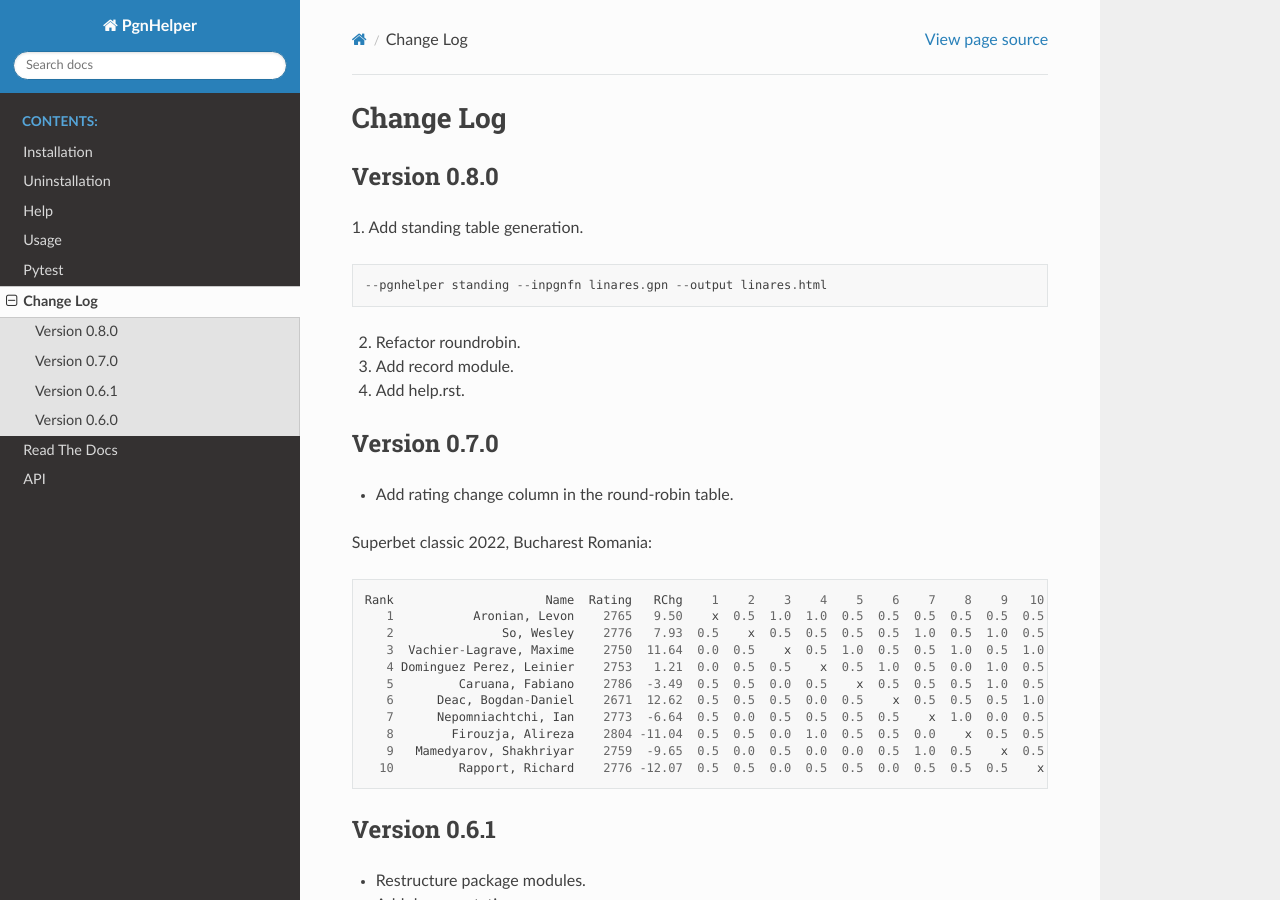
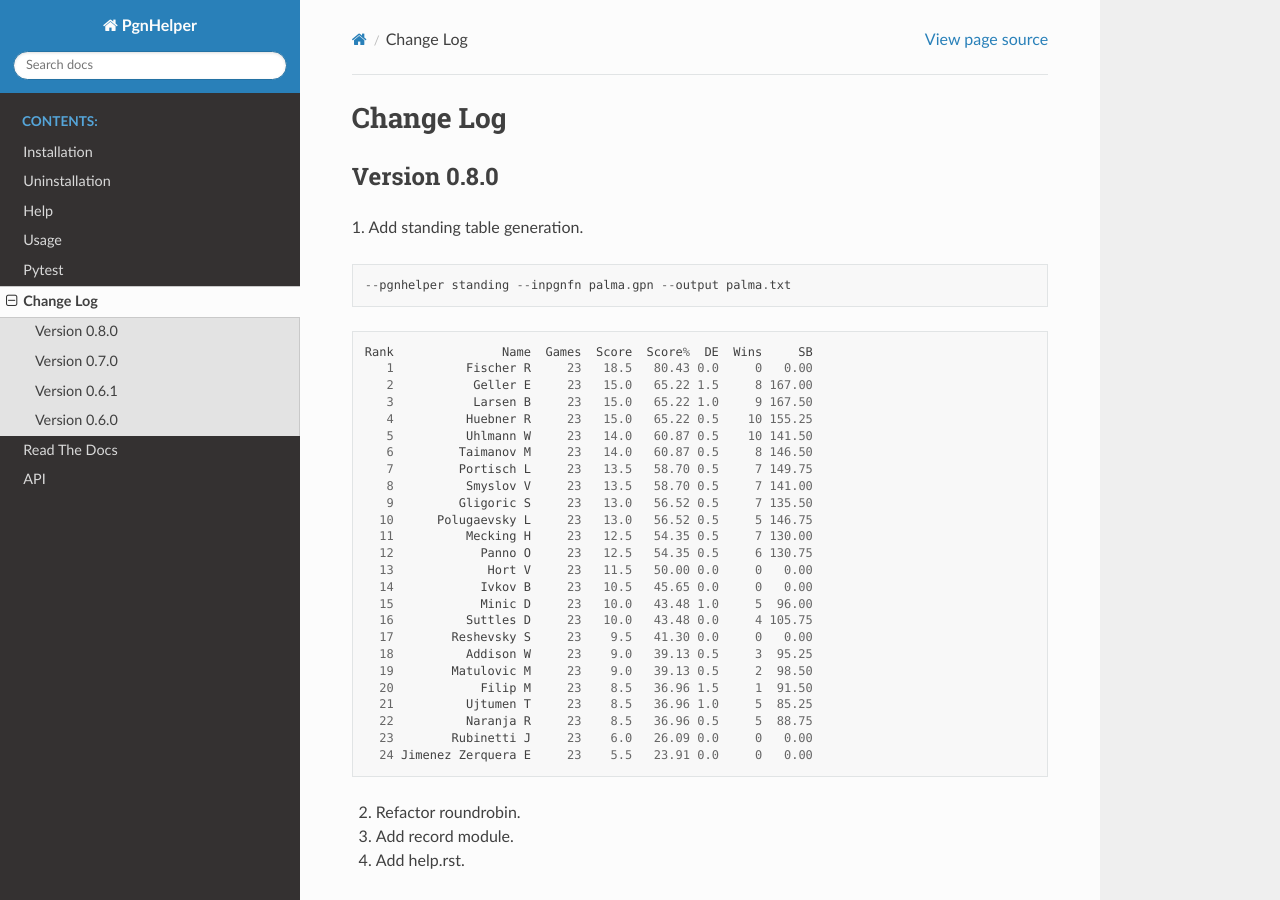
Before and after one commit to fsmosca/pgnhelper, a Sphinx documentation site: the page built from docs/changelog.rst, in a window 1280 px wide and 900 px high. Built offline with Sphinx 7.4.7 and the Read the Docs theme 2.0.0, drawn with Linux system fonts in a browser that asks for light colours.

Commit message:
Update changelog.rst

```diff
--- a/docs/changelog.rst
+++ b/docs/changelog.rst
@@ -7,7 +7,35 @@
 1. Add standing table generation.
 ::
 
-   --pgnhelper standing --inpgnfn linares.gpn --output linares.html
+   --pgnhelper standing --inpgnfn palma.gpn --output palma.txt
+
+::
+
+   Rank               Name  Games  Score  Score%  DE  Wins     SB
+      1          Fischer R     23   18.5   80.43 0.0     0   0.00
+      2           Geller E     23   15.0   65.22 1.5     8 167.00
+      3           Larsen B     23   15.0   65.22 1.0     9 167.50
+      4          Huebner R     23   15.0   65.22 0.5    10 155.25
+      5          Uhlmann W     23   14.0   60.87 0.5    10 141.50
+      6         Taimanov M     23   14.0   60.87 0.5     8 146.50
+      7         Portisch L     23   13.5   58.70 0.5     7 149.75
+      8          Smyslov V     23   13.5   58.70 0.5     7 141.00
+      9         Gligoric S     23   13.0   56.52 0.5     7 135.50
+     10      Polugaevsky L     23   13.0   56.52 0.5     5 146.75
+     11          Mecking H     23   12.5   54.35 0.5     7 130.00
+     12            Panno O     23   12.5   54.35 0.5     6 130.75
+     13             Hort V     23   11.5   50.00 0.0     0   0.00
+     14            Ivkov B     23   10.5   45.65 0.0     0   0.00
+     15            Minic D     23   10.0   43.48 1.0     5  96.00
+     16          Suttles D     23   10.0   43.48 0.0     4 105.75
+     17        Reshevsky S     23    9.5   41.30 0.0     0   0.00
+     18          Addison W     23    9.0   39.13 0.5     3  95.25
+     19        Matulovic M     23    9.0   39.13 0.5     2  98.50
+     20            Filip M     23    8.5   36.96 1.5     1  91.50
+     21          Ujtumen T     23    8.5   36.96 1.0     5  85.25
+     22          Naranja R     23    8.5   36.96 0.5     5  88.75
+     23        Rubinetti J     23    6.0   26.09 0.0     0   0.00
+     24 Jimenez Zerquera E     23    5.5   23.91 0.0     0   0.00
 
 2. Refactor roundrobin.
 3. Add record module.
```
